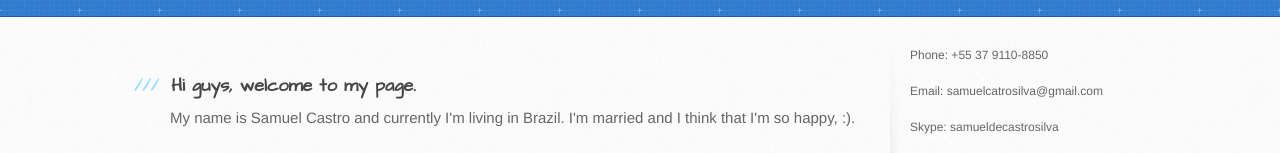
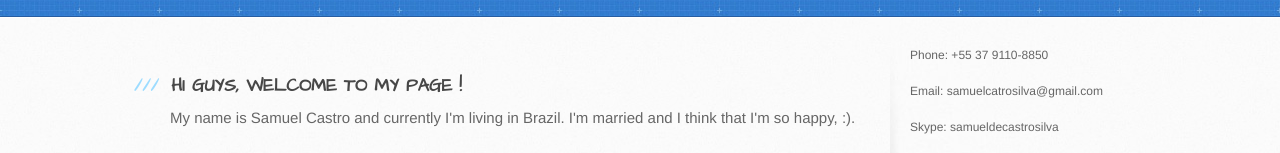
Before and after one commit to samuelcastro/samuelcastro.github.io, a plain HTML site: page index.html in a window 1280 px wide. Shown: the part 150-303 px from the top of the page. Drawn offline with Linux system fonts and the light colour scheme.

Commit message:
Changing my profile

```diff
--- a/index.html
+++ b/index.html
@@ -29,7 +29,7 @@
       <div class="inner clearfix">
         <section id="main-content">
           <h3>
-<a name="welcome-to-github-pages" class="anchor" href="#welcome-to-github-pages"><span class="octicon octicon-link"></span></a>Hi guys, welcome to my page.</h3>
+<a name="welcome-to-github-pages" class="anchor" href="#welcome-to-github-pages"><span class="octicon octicon-link"></span></a>HI GUYS, WELCOME TO MY PAGE !</h3>
 
 <p>My name is Samuel Castro and currently I'm living in Brazil. I'm married and I think that I'm so happy, :).</p>
 <p>So, I have a passion, to develop solutions, or better, to develop a great and reusable solutions, using something like: <b>JavaScript</b>, <b>Node.js</b>, <b>MongoDB</b>, <b>Express</b>,
```
